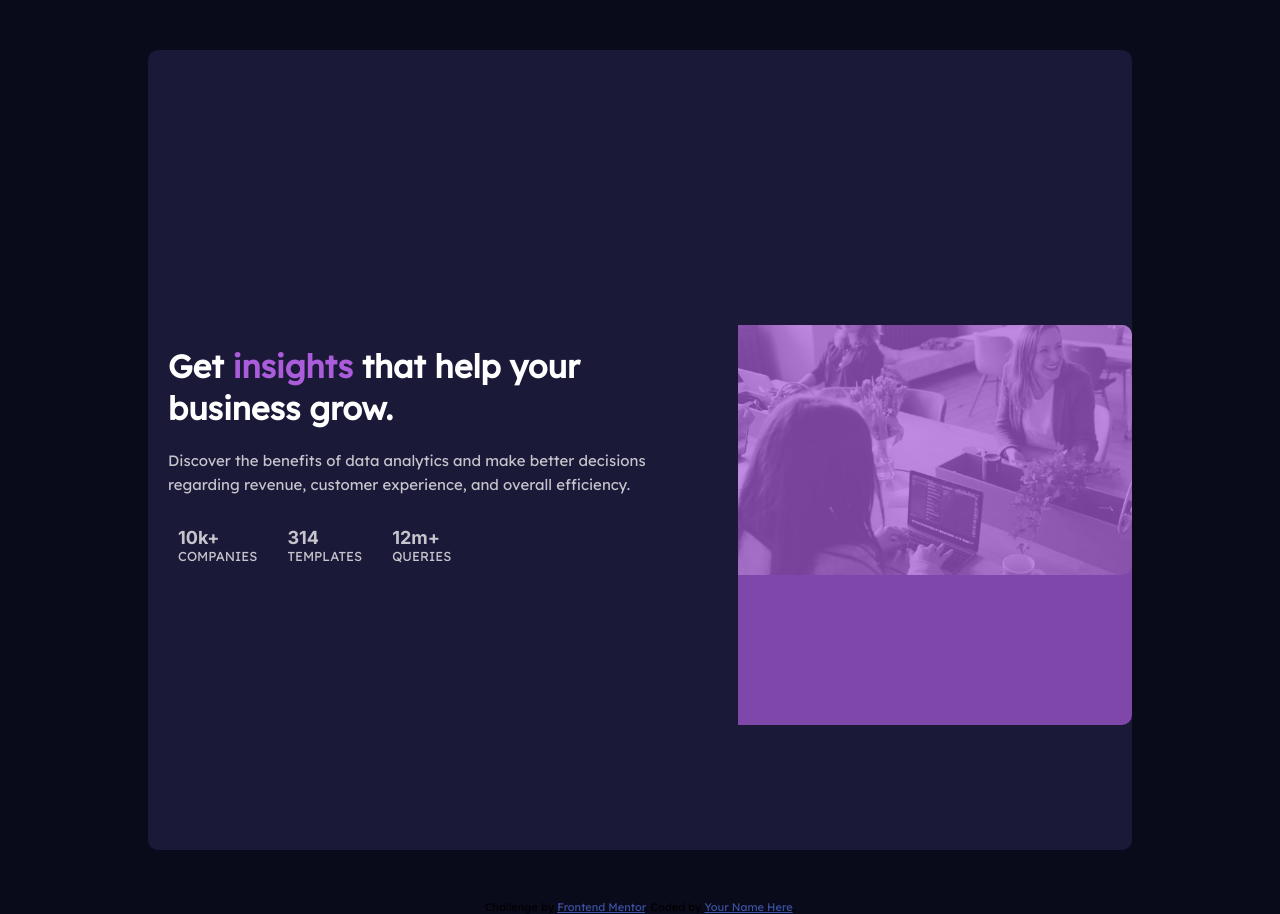
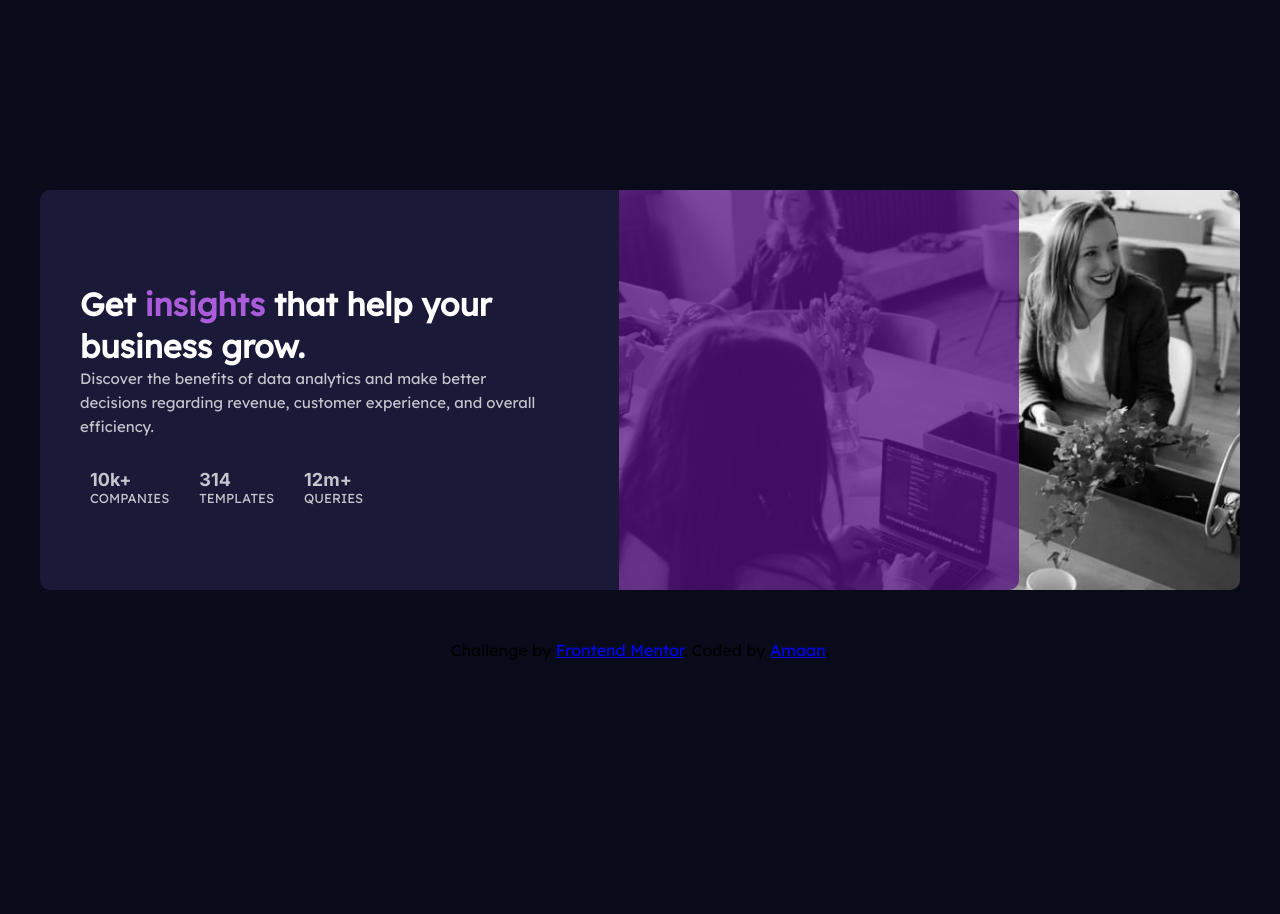
Before and after one commit to moonraa/statschallenge, a plain HTML site: page index.html in a window 1280 px wide. After the commit the page ends 800 px from the top, so only its background shows below. Drawn offline with Linux system fonts and the light colour scheme.

Commit message:
fixed overlay on image

```diff
--- a/index.html
+++ b/index.html
@@ -11,8 +11,9 @@
 </head>
 <body>
   <div class="full-content" >
-   <div class="picture">
-     <div class="overlay"></div>
+      <div class="picture">
+     <div class="overlay">
+    </div>
    </div>
     <div class="txt-content">
      <h1>Get <span>insights</span> that help your business grow.</h1>
@@ -30,7 +31,7 @@
 
 <div class="attribution">
   Challenge by <a href="https://www.frontendmentor.io?ref=challenge" target="_blank">Frontend Mentor</a>.
-  Coded by <a href="#">Your Name Here</a>.
+  Coded by <a href="#">Amaan</a>.
 </div>
 </body>
 </html>
--- a/styles.css
+++ b/styles.css
@@ -21,28 +21,29 @@ body {
     background-color: hsl(244, 38%, 16%);
     color: hsla(0, 0%, 100%, 0.75);
     text-align: center;
-    margin: 50px 20px;
+    margin: 50px 40px;
     padding: 0 0 20px;
     border-radius: 10px;
 }
 
-.full-content .picture {
+.picture {
     background: url("./images/image-header-mobile.jpg") no-repeat center/cover;
-    height: 250px;
+    width: 100%;
     border-radius: 10px 10px 0 0;
+    overflow: hidden;
 }
 
-.full-content .picture .overlay {
+.overlay {
     background-color: hsla(277, 64%, 61%, 0.7);
     height: 250px;
     border-radius: 10px 10px 0 0;
+    z-index: 0;
 }
 
 
 body h1 {
     color: hsl(0, 0%, 100%);
-    margin-top: 30px;
-    margin-bottom: 20px;
+
     padding: 0 20px;
     line-height: 1.3;
     font-family: 'Lexend Deca', sans-serif;
@@ -85,7 +86,14 @@ ul li span {
 }
 
 
-@media  (min-width: 768px) {
+@media  (min-width: 600px) {
+    body{
+        height: 100vh;
+        display: flex;
+        justify-content: center;
+        align-items: center;
+    }
+
     .full-content {
         display: flex;
         flex-direction: row-reverse;
@@ -93,19 +101,24 @@ ul li span {
         justify-content: center;
         padding: 0;
         text-align: left;
+
     }
 
 
-    .full-content .picture {
-         background: url("./images/image-header-desktop.jpg") no-repeat center/cover;
-        min-width: 40%;
+    .picture {
+         background: url("./images/image-header-desktop.jpg") no-repeat center/100% contain;
+        border-radius: 0px 10px 10px 0px;
+    }
+
+    .overlay {
+        background-color: hsla(277, 77%, 29%, 0.747);
+        height: 400px;
+        width: 400px;
         border-radius: 0 10px 10px 0;
     }
 
-    .full-content .picture .overlay {
-        background-color: hsla(277, 64%, 61%, 0.7);
-        height: 400px;
-        border-radius: 0 10px 10px 0;
+    .txt-content{
+        padding: 50px 50px 20px 20px;
     }
 
     .full-content .txt-content ul {
@@ -127,25 +140,3 @@ ul li span {
     }
 
 }
-
-
-@media (min-width: 992px) {
-    body {
-        display: flex;
-        flex-direction: column;
-        align-items: center;
-        justify-content: center;
-        min-height: 100vh;
-    }
-    .full-content {
-        min-height: 100vh;
-    }
-}
-
-.attribution {
-    font-size: 11px;
-    text-align: center;
-}
-.attribution a {
-    color: hsl(228, 45%, 44%);
-}
```
